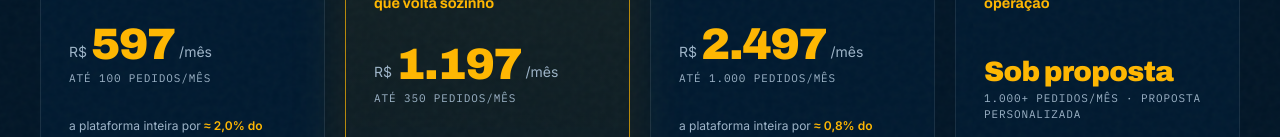
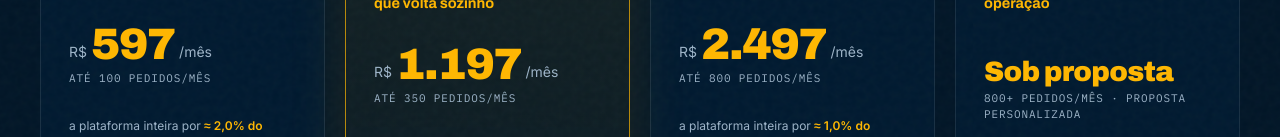
Before and after one commit to pixelpartnersbr/website-pixel, a Next.js app: page /planos in a window 1280 px wide. Shown: the part 663-800 px from the top of the page. Built offline with nearby package versions, Linux system fonts and the light colour scheme.

Commit message:
Add files via upload

```diff
--- a/components/Pricing.tsx
+++ b/components/Pricing.tsx
@@ -43,7 +43,7 @@ const plans: Plan[] = [
   {
     name: "Scale", tagline: "Para operações de alto volume",
     job: "Novos canais de receita, picos sob controle",
-    monthly: 2497, orders: "até 1.000 pedidos/mês", pct: "≈ 0,8%",
+    monthly: 2497, orders: "até 800 pedidos/mês", pct: "≈ 1,0%",
     features: [
       { t: "Tudo do Growth + servidor dedicado (CCX)" },
       { t: "Módulo Atacadista: preços B2B, pedido mínimo, catálogo fechado", novo: true },
@@ -58,7 +58,7 @@ const plans: Plan[] = [
   {
     name: "Enterprise", tagline: "Para quem já é referência no segmento",
     job: "A plataforma moldada à sua operação",
-    monthly: null, orders: "1.000+ pedidos/mês · proposta personalizada",
+    monthly: null, orders: "800+ pedidos/mês · proposta personalizada",
     features: [
       { t: "Tudo do Scale + servidor 100% dedicado" },
       { t: "QueueGuard ilimitado" },
--- a/components/site/config.ts
+++ b/components/site/config.ts
@@ -1,5 +1,5 @@
 // ⚙️ AJUSTE AQUI: dados de contato e estatísticas do site institucional
-export const BUILD = "1.18.0";
+export const BUILD = "1.19.0";
 
 export const SITE = {
   whatsapp: "5527996520301",
```
